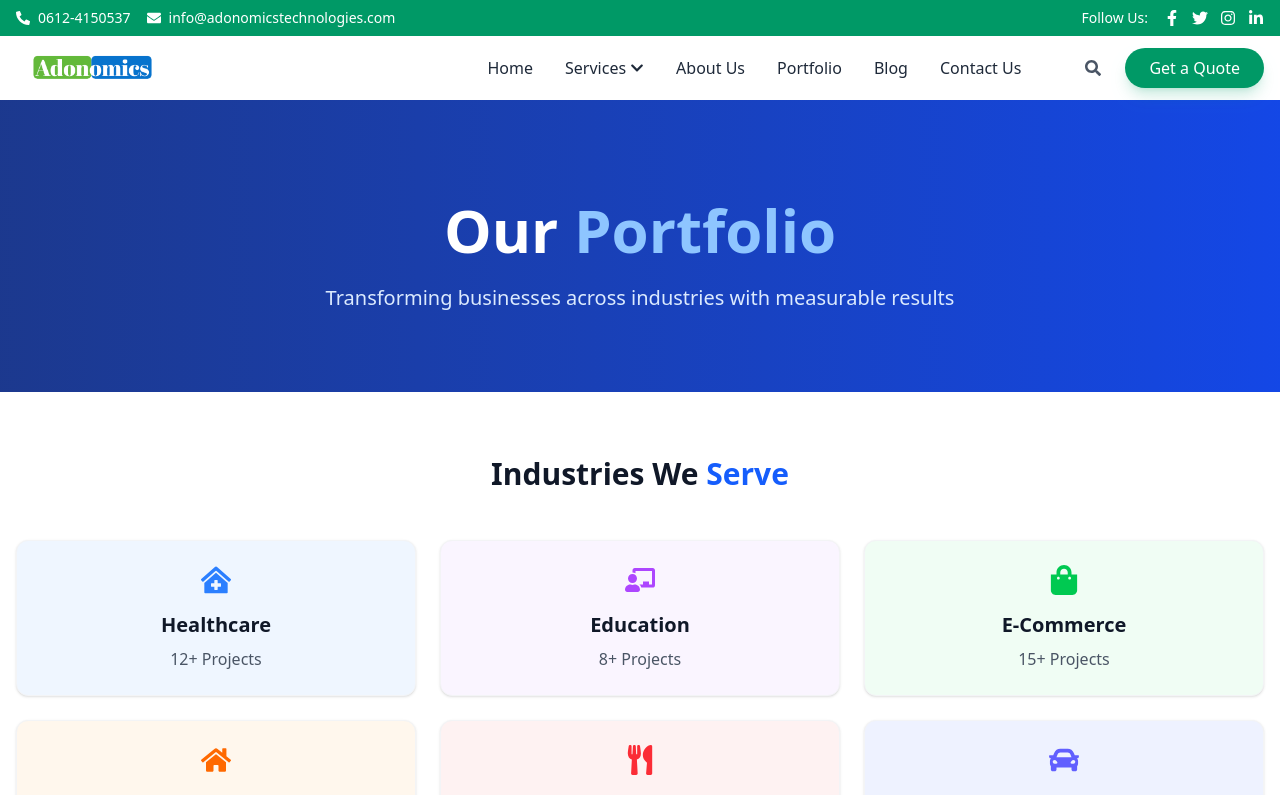
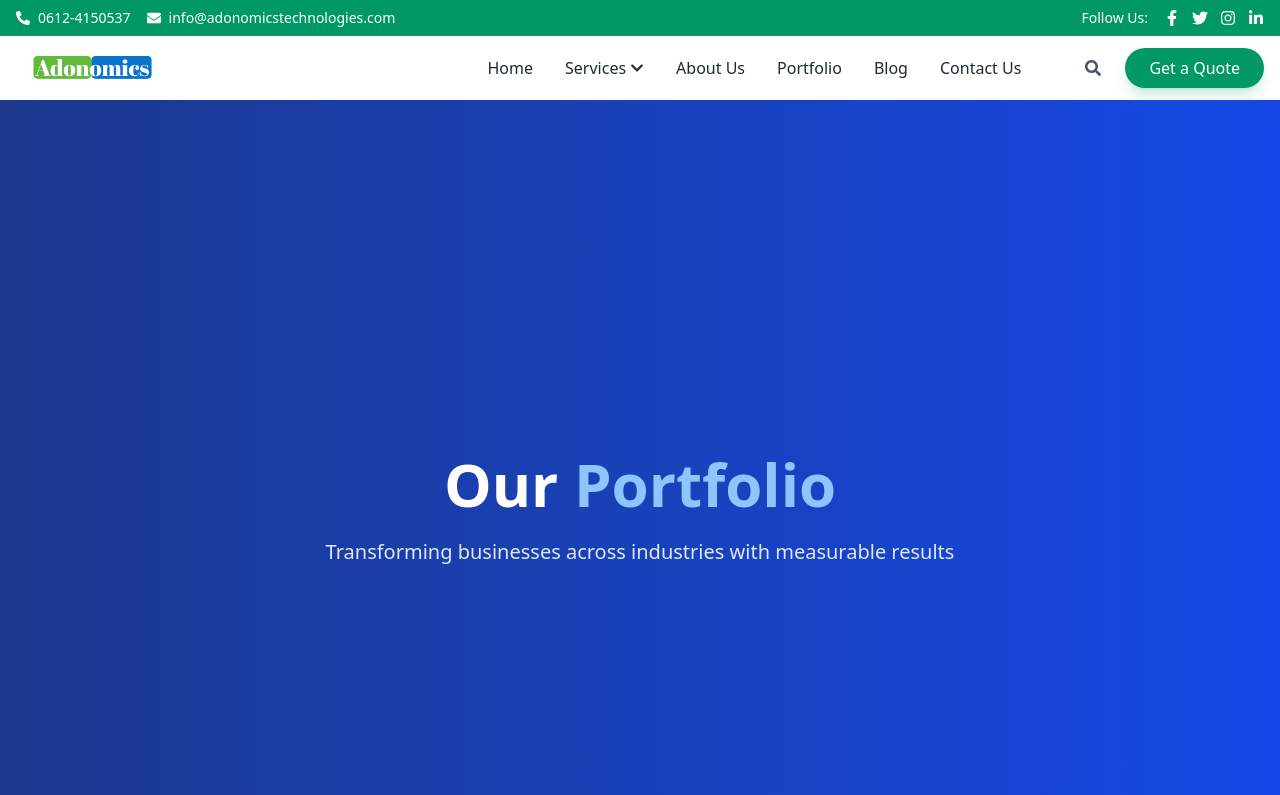
Before and after one commit to ankuraaryan5/Marketing, a React (Vite) app: page /portfolio in a window 1280 px wide. Shown: the top 795 px of the page. Built offline with nearby package versions, Linux system fonts and the light colour scheme.

Commit message:
feat: Add navigation link to About page and enhance Portfolio section layout

```diff
--- a/src/components/Hero/Hero.jsx
+++ b/src/components/Hero/Hero.jsx
@@ -1,5 +1,6 @@
-import React, { useRef, useEffect, useState } from 'react';
+import  { useRef, useEffect, useState } from 'react';
 import { motion } from 'framer-motion';
+import { Link } from 'react-router-dom';
 
 const VideoHeroSection = () => {
   const videoRef = useRef(null);
@@ -134,6 +135,7 @@ const VideoHeroSection = () => {
               )}
               <span className="relative z-10">Get Started</span>
             </motion.button>
+            <Link to="/about">
 
             <motion.button
               className="relative px-8 py-4 bg-transparent text-white font-bold border-2 border-emerald-300 rounded-full overflow-hidden shadow-lg"
@@ -156,6 +158,7 @@ const VideoHeroSection = () => {
               )}
               <span className="relative z-10">Learn More</span>
             </motion.button>
+            </Link>
           </motion.div>
         </motion.div>
       </div>
--- a/src/components/Portfolio/Portfolio.jsx
+++ b/src/components/Portfolio/Portfolio.jsx
@@ -90,7 +90,7 @@ const Portfolio = () => {
   return (
     <div className="bg-white">
       {/* Hero Section */}
-      <div className="bg-gradient-to-r from-blue-900 to-blue-700 py-20 px-4">
+      <div className="bg-gradient-to-r from-blue-900 to-blue-700 py-20 px-4 md:h-screen flex items-center justify-center">
         <div className="max-w-7xl mx-auto text-center">
           <motion.h1
             initial={{ opacity: 0, y: 20 }}
```
